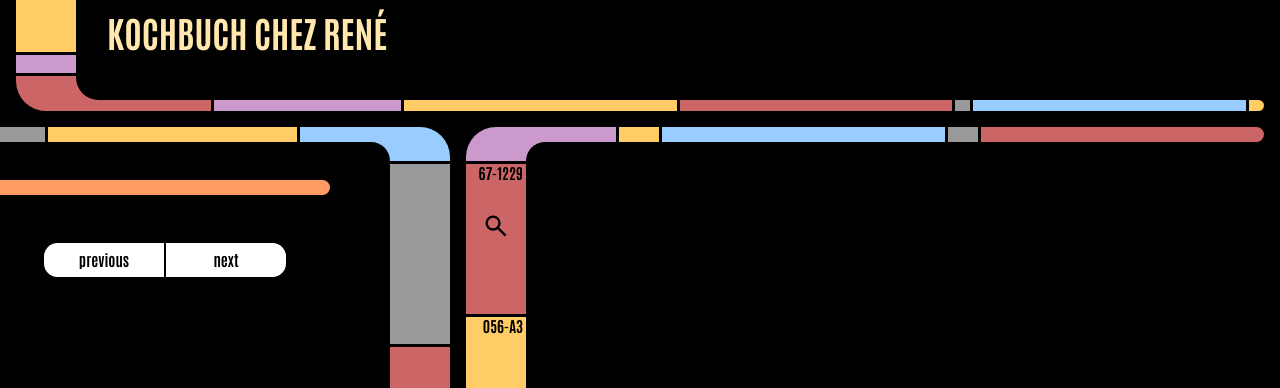
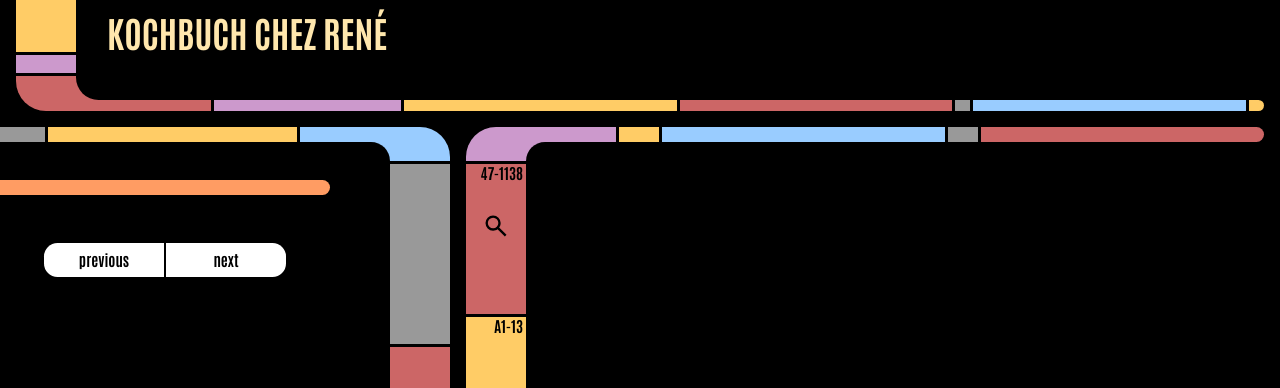
Before and after one commit to rene-anderes/cookbookApp-react-redux, a React (Create React App) app: page / in a window 1280 px wide. Shown: the top 388 px of the page. Built offline with nearby package versions, Linux system fonts and the light colour scheme; no server answers.

Commit message:
Zahlen bitte!

```diff
--- a/src/App.js
+++ b/src/App.js
@@ -1,5 +1,4 @@
 
-import React from "react";
 import Header from './components/header'
 import Navigation from './components/navigation';
 import Content from './components/content';
--- a/src/components/content.js
+++ b/src/components/content.js
@@ -3,6 +3,9 @@ import reactIcon from "../images/React-icon.svg";
 import reduxIcon from "../images/Redux-icon.svg";
 import searchIcon from "../images/Search-icon.svg";
 import { ShowAppInfo } from "./showAppInfo";
+import { Show47 } from "./show74";
+import { ShowThx} from "./showThx";
+import { ShowA113} from "./showA113";
 import { ShowDetail } from "./showDetail";
 import { basePath, version } from "../index";
 import { ShowSearch } from "./showSearch";
@@ -10,7 +13,10 @@ import { Link } from "react-router-dom";
 
 const Content = () => {
     const recipePath = basePath + "/:id";
-    const infoPath = basePath + "/appInfo"
+    const infoPath = basePath + "/appInfo";
+    const fortySevenPath = basePath + "/47";
+    const thxPath = basePath + "/thx1138";
+    const aOneOneThreePath = basePath + "/a113";
     return (
 
         <div className="w3-rest" style={{height: "100%"}}>
@@ -39,7 +45,7 @@ const Content = () => {
                 <div className="ra-lcars-vertical-spacer"></div>
                 <div className="w3-cell-row" style={{height: "80vh"}}>
                     <div className="w3-cell ra-lcars-line-left ra-lcars-color-red" style={{height: "100%"}}>
-                        <div className="ra-lcars-color-red w3-right-align" style={{minHeight: "10em"}}><span className="ra-lcars-code">67-1229</span>
+                        <div className="ra-lcars-color-red w3-right-align" style={{minHeight: "10em"}}><span className="ra-lcars-code"><Link to={fortySevenPath}>47</Link>-<Link to={thxPath}>1138</Link></span>
                             <div className="w3-center">
                                 <Link to={basePath}>
                                     <img alt="Rezeptsuche" style={{marginTop: "2rem"}} width={"28px"} src={searchIcon}/>
@@ -47,7 +53,7 @@ const Content = () => {
                             </div>
                         </div>
                         <div className="ra-lcars-vertical-spacer"></div>
-                        <div className="ra-lcars-color-yellow w3-right-align" style={{height: "40%", maxHeight: "75%", minHeight: "12em"}}><span className="ra-lcars-code">056-A3</span></div>
+                        <div className="ra-lcars-color-yellow w3-right-align" style={{height: "40%", maxHeight: "75%", minHeight: "12em"}}><span className="ra-lcars-code"><Link to={aOneOneThreePath}>A1-13</Link></span></div>
                         <div className="ra-lcars-vertical-spacer"></div>
                         <div className="ra-lcars-color-grey w3-right-align" style={{height: "20%", maxHeight: "30%", minHeight: "10em"}}><span className="ra-lcars-code">V-{version}</span>
                             <div className="w3-center">
@@ -64,6 +70,9 @@ const Content = () => {
                             <Routes>
                                 <Route path={basePath} element={ <ShowSearch/> }/>
                                 <Route path={infoPath} element={ <ShowAppInfo/> }/>
+                                <Route path={fortySevenPath} element={ <Show47/> }/>
+                                <Route path={thxPath} element={ <ShowThx/> }/>
+                                <Route path={aOneOneThreePath} element={ <ShowA113/> }/>
                                 <Route path={recipePath} element={ <ShowDetail /> }/>
                             </Routes>
                         </div>
--- /dev/null
+++ b/src/components/show74.js
@@ -0,0 +1,16 @@
+
+
+export const Show47 = () => {
+
+    return (
+         <div className="w3-container w3-margin-left w3-animate-opacity">
+            <div className="ra-app-info-title">47</div>
+            <p>Was soll denn bitte an der Zahl 47 so besonders sein? Gut, sie ist immerhin die fünfzehnte Primzahl. Das macht sie mathematisch nicht gänzlich uninteressant. Aber trotzdem ist sie weit davon entfernt, besonders zu sein. Die 47 beantwortet auch nicht die Frage "nach dem Leben, dem Universum und dem ganzen Rest". Die Antwort darauf ist immer noch 42. Trotzdem wird die 47 spätestens ab dem Jahr 2369 eine wichtige Rolle spielen – wenigstens im Star-Trek-Universum.</p>
+            <p>Die Zahl 47 ist in Star Trek ein weit verbreiteter "Running Gag" oder Insider-Witz, der vor allem in den Serien der 90er Jahre wie "The Next Generation", "Deep Space Nine" und "Voyager" häufig auftaucht.</p>
+            <p>Der Ursprung dieser Zahl liegt bei Joe Menosky, einem Autor und Produzenten von Star Trek. Menosky absolvierte das Pomona College in Claremont, Kalifornien. Am Pomona College gab es eine langjährige Tradition und einen internen Witz um die Zahl 47. Es gab sogar einen Mathe-Professor, Donald Bentley, der 1964 einen "Scherz-Beweis" entwickelte, der angeblich zeigte, dass alle Zahlen gleich 47 sind. Studenten des Pomona College führten damals Projekte durch, um zu beweisen, dass die Zahl 47 in der Natur und im Alltag häufiger vorkommt als andere Zahlen.</p>
+            <p>Menosky begann, die 47 heimlich in seine Drehbücher für "Star Trek: The Next Generation" einzubauen, wann immer eine zufällige Zahl benötigt wurde – sei es für Sektornamen, Computer-IDs, Uhrzeiten oder andere technische Angaben. Dieser Witz wurde von anderen Star Trek-Autoren aufgegriffen und in den verschiedenen Spin-off-Serien fortgesetzt.</p>
+            <p>Die 47 kann verbal im Dialog genannt werden, auf Bildschirmen erscheinen oder sogar in subtilen Anordnungen von Objekten versteckt sein. Es ist eine Art Easter Egg für aufmerksame Fans geworden, das zeigt, wie interne Witze und Traditionen in der Produktion einer Serie ihren Weg in das Endprodukt finden können.</p>
+            <p>&nbsp;</p>
+        </div>
+    );
+}
--- /dev/null
+++ b/src/components/showA113.js
@@ -0,0 +1,15 @@
+
+
+export const ShowA113 = () => {
+
+    return (
+         <div className="w3-container w3-margin-left w3-animate-opacity">
+            <div className="ra-app-info-title">A113</div>
+            <p>Die Bezeichnung "A113" ist ein sehr bekanntes "Easter Egg" in der Filmwelt, das vor allem in Animationsfilmen, aber auch in einigen Live-Action-Produktionen, immer wieder auftaucht.</p>
+            <p>"A113" ist die Nummer eines Klassenzimmers am California Institute of the Arts (CalArts), einer renommierten Kunsthochschule in Valencia, Kalifornien. In diesem Raum haben viele der heute bekanntesten Animatoren, Regisseure und Drehbuchautoren, insbesondere aus dem Hause Pixar, aber auch von Disney und anderen Studios, ihre Ausbildung in den Fächern Grafikdesign und Charakteranimation erhalten.</p>
+            <p>Es ist eine Art Insider-Witz und eine Hommage der Filmemacher an ihre gemeinsamen Anfänge und ihre Ausbildung. Indem sie "A113" in ihre Filme einbauen, ehren sie ihre Alma Mater und die Weggefährten, mit denen sie dort gelernt und gearbeitet haben. Es ist ein Zeichen der Zusammengehörigkeit und ein verstecktes Augenzwinkern für alle, die um die Bedeutung wissen.</p>
+            <p>Fazit: Was die 47 für Trekkies und die 42 für universale, von pangalaktischen Donnergurglern gezeichnete Anhalter, ist A113 für Animationsfilmfans!</p>
+            <p>&nbsp;</p>
+        </div>
+    );
+}
--- a/src/components/showAppInfo.js
+++ b/src/components/showAppInfo.js
@@ -1,11 +1,10 @@
-import React from "react";
 import reactIcon from "../images/React-icon.svg";
 import reduxIcon from "../images/Redux-icon.svg";
 import starTrekIcon from "../images/star-trek.png";
 
 export const ShowAppInfo = () => {
 
-    return(
+    return (
         <div className="w3-container w3-margin-left w3-animate-opacity">
             <div className="ra-app-info-title">Informationen zu dieser App</div>
 
--- /dev/null
+++ b/src/components/showThx.js
@@ -0,0 +1,14 @@
+
+
+export const ShowThx = () => {
+
+    return (
+         <div className="w3-container w3-margin-left w3-animate-opacity">
+            <div className="ra-app-info-title">1138</div>
+            <p>Für den Per-Anhalter-durch-die-Galaxis-Fan ist die 42 die Antwort auf die endgültige Frage nach dem Leben, dem Universum und dem ganzen Rest. Für den Star-Trek-Fan ist die 47 wie 42, aber inflationsbereinigt. Und der Star-Wars-Fan? Ihn begleitet permanent die 1138, egal ob Film, Serien oder Computerspiele. Doch die Zahl erscheint so beiläufig, dass man das übersehen kann.</p>
+            <p>Bevor George Lucas die Star Wars Saga schuf, drehte er 1971 den dystopischen Science-Fiction-Film "THX 1138". Dieser Film handelt von einer zukünftigen Gesellschaft, in der Emotionen durch Drogen unterdrückt werden und die Menschen unter ständiger Überwachung in unterirdischen Städten leben. Der Protagonist des Films ist der namenlose Charakter THX 1138, der gegen dieses System rebelliert.</p>
+            <p>Lucas hat die Zahl "1138" (und manchmal auch "THX") als Easter Egg und wiederkehrendes Motiv in vielen seiner späteren Werke, insbesondere in der Star Wars-Reihe, verwendet</p>
+            <p>&nbsp;</p>
+        </div>
+    );
+}
--- a/src/css/ra-lcars.css
+++ b/src/css/ra-lcars.css
@@ -259,6 +259,11 @@ button.navigation-prev:enabled:hover {
 
 .ra-lcars-code {
     padding: 0.2em;
+
+    a {
+        text-decoration: none;
+    }
+
 }
 
 .recipe-title {
--- a/src/index.js
+++ b/src/index.js
@@ -2,7 +2,6 @@ import React from 'react';
 import ReactDOM from 'react-dom/client';
 import { BrowserRouter } from 'react-router-dom';
 import App from './App';
-import reportWebVitals from './reportWebVitals';
 import { Provider } from 'react-redux';
 import store from './redux/Store';
 import packageJson from "../package.json";
@@ -21,8 +20,3 @@ root.render(
   </React.StrictMode>
 
 );
-
-// If you want to start measuring performance in your app, pass a function
-// to log results (for example: reportWebVitals(console.log))
-// or send to an analytics endpoint. Learn more: https://bit.ly/CRA-vitals
-reportWebVitals();
```
Also changed, not shown: package.json (+9 -6 lines).
